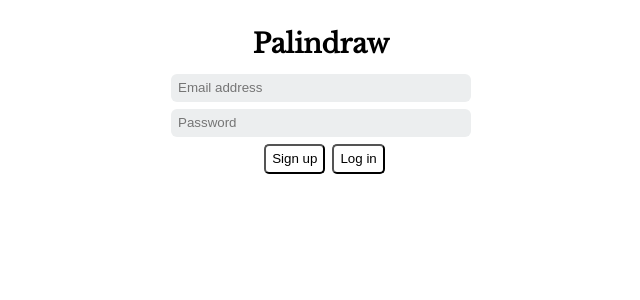
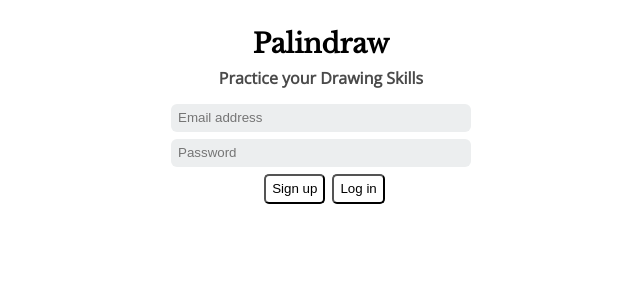
Before and after one commit to benkahlert/Palindraw, a React (Create React App) app in the folder palindraw/: page / in a window 1280 px wide. Shown: the top 300 px of the page, without its empty margins (319-959 px from the left). Built offline with nearby package versions, Linux system fonts and the light colour scheme; no server answers; what re-base would draw is missing.

Commit message:
Refine login screen

```diff
--- a/palindraw/src/components/Login.js
+++ b/palindraw/src/components/Login.js
@@ -66,6 +66,7 @@ class Login extends Component {
             <div id="containerDiv" style={{display: 'flex', justifyContent: 'center'}}>
                 <div style={{display: 'flex', flexDirection: 'column', width: '300px', justifyContent: 'center'}}>
                     <center><p className="title_text">Palindraw</p></center>
+                    <center><div className="subtitle">Practice your Drawing Skills</div></center>
                     <input className="text_input" type="text" placeholder="Email address"
                     onChange={this.changeEmailAddress} value={this.emailAddressValue} />
                     <input className="text_input" type="password" placeholder="Password"
@@ -78,6 +79,7 @@ class Login extends Component {
                     </div>
                 </div>
 
+
             </div>
         )
     }
--- a/palindraw/src/index.css
+++ b/palindraw/src/index.css
@@ -45,3 +45,20 @@ body {
     background-color: whitesmoke;
     cursor: pointer;
 }
+
+.centerLogo {
+    text-shadow: 2px 4px #ff00;
+    margin: 0px;
+    width: 240px;
+    height: auto;
+    color: #4A4A4A;
+}
+
+.subtitle {
+    font-size: 16px;
+    color: #4A4A4A;
+    text-shadow: 1px 4px #ff00;
+    margin: 8px;
+    margin-top: 0px;
+    font-weight: bolder;
+}
```
